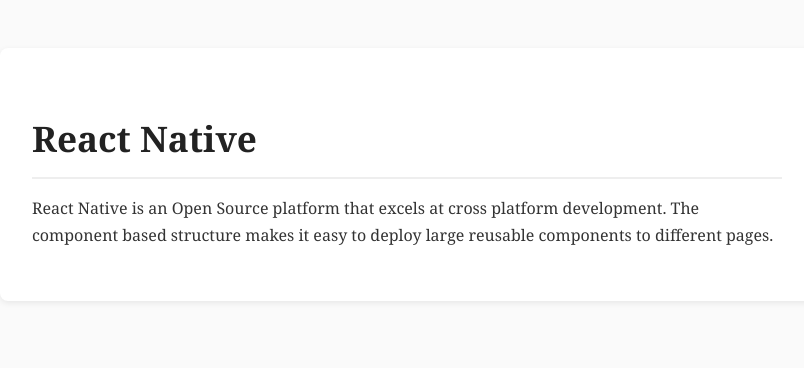
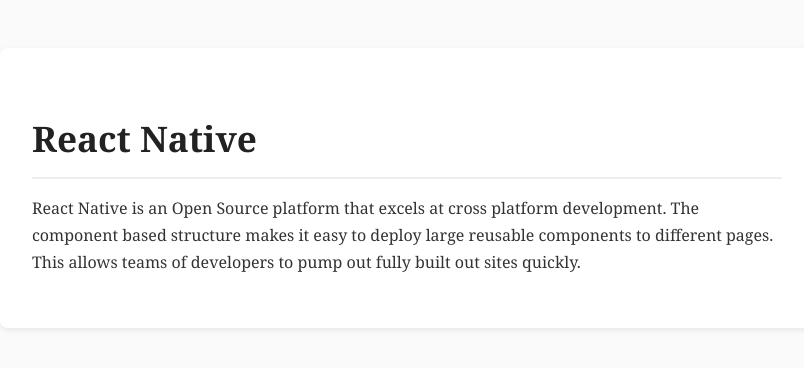
Before and after one commit to Cgreer-97/StaticSite, a Jekyll site: the page built from _posts/2025-08-22-ReactNative.markdown, in a window 1280 px wide. Shown: the top 368 px of the page, without its empty margins (233-1037 px from the left). Built offline with Jekyll 4.4.1, drawn with Linux system fonts in a browser that asks for light colours.

Commit message:
Update 2025-08-22-ReactNative.markdown

```diff
--- a/_posts/2025-08-22-ReactNative.markdown
+++ b/_posts/2025-08-22-ReactNative.markdown
@@ -5,4 +5,4 @@ date: 2025-08-22
 categories: tech
 ---
 
-React Native is an Open Source platform that excels at cross platform development. The component based structure makes it easy to deploy large reusable components to different pages.
+React Native is an Open Source platform that excels at cross platform development. The component based structure makes it easy to deploy large reusable components to different pages. This allows teams of developers to pump out fully built out sites quickly.
```
